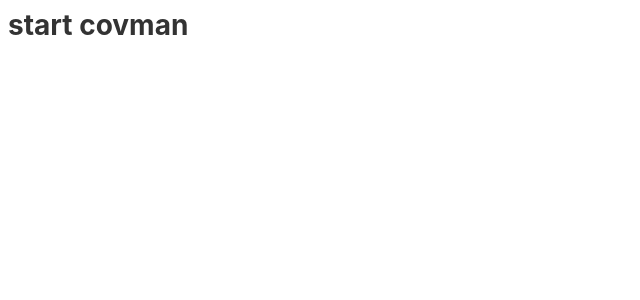
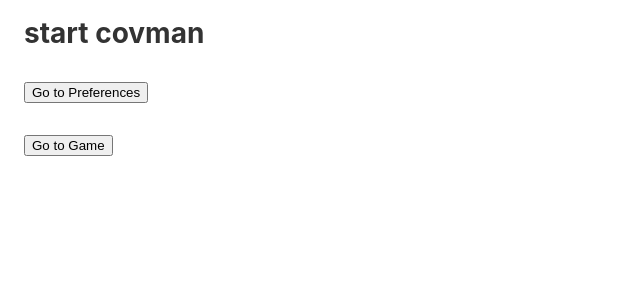
Before and after one commit to munich99/covman, an Angular app: page / in a window 1280 px wide. Shown: the top 300 px of the page, without its empty margins (0-640 px from the left). Built offline with nearby package versions, Linux system fonts and the light colour scheme.

Commit message:
buttons for navigation

```diff
--- a/src/app/app.component.css
+++ b/src/app/app.component.css
@@ -1,5 +1,9 @@
-#covelement{
+#covelement {
     position: absolute;
     left: 20px;
-    top:0
+    top:0;
 }
+
+button {
+    margin: 1rem;
+}
--- a/src/app/app.component.html
+++ b/src/app/app.component.html
@@ -23,7 +23,8 @@
   h4,
   h5,
   h6 {
-    margin: 8px 0;
+    margin: 1rem;
+    padding: 0;
   }
 
   p {
@@ -37,4 +38,7 @@
 
 <h1>start {{title}}</h1>
 
+<button routerLink ="/user">Go to Preferences</button><br>
+<button routerLink ="/game">Go to Game</button>
+
 <router-outlet></router-outlet>
```
